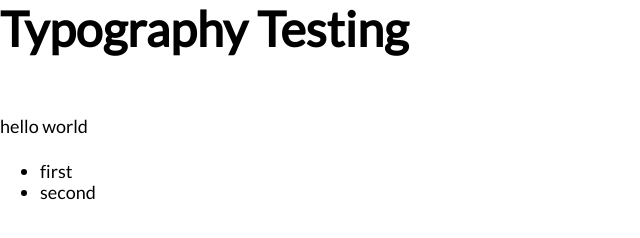
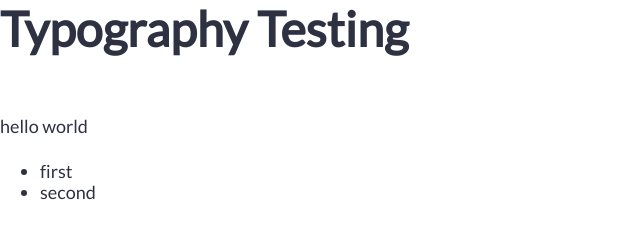
Before and after one commit to wheatpenny/XIAH, a Gatsby site in the folder frontend/: page / in a window 1280 px wide. Shown: the whole page, without its empty margins (0-640 px from the left). Built offline with nearby package versions, Linux system fonts and the light colour scheme; Gatsby itself is replaced by a stand-in of ours.

Commit message:
feat: add Color style component

```diff
--- a/frontend/src/components/Layout.js
+++ b/frontend/src/components/Layout.js
@@ -1,4 +1,5 @@
 import React from 'react';
+import Color from '../styles/Color';
 import Reset from '../styles/Reset';
 import Spacing from '../styles/Spacing';
 import Typography from '../styles/Typography';
@@ -9,6 +10,7 @@ function Layout({ children }) {
       <Reset />
       <Typography />
       <Spacing />
+      <Color />
       <div className="site-wrapper">{children}</div>
     </>
   );
--- /dev/null
+++ b/frontend/src/styles/Color.js
@@ -0,0 +1,35 @@
+import { createGlobalStyle } from 'styled-components';
+
+const Color = createGlobalStyle`
+:root {
+  // https://coolors.co/2d3142-bfc0c0-ffffff-ef8354-4f5d75
+  --space-cadet: #2D3142;
+  --silver: #bfc0c0;
+  --white: #ffffff;
+  --mandarin: #ef8354;
+  --independence: #4f5d75;
+
+  // grays
+  --black: #1d1d21;
+  --gray-10: #2e2e31;
+  --gray-6: #7b7a7d;
+  --gray-4: #a5a5a6;
+  --gray-3: #bbbbbc;
+  --gray-2: #d1d0d2;
+  --gray-1: #e8e7e8;
+  --white: white;
+
+  // color assignments
+  --color-primary: var(--space-cadet);
+  --color-accent: var(--mandarin);
+
+  --background: var(--white);
+}
+
+body {
+  background: var(--background);
+  color: var(--color-primary);
+}
+`;
+
+export default Color;
```
